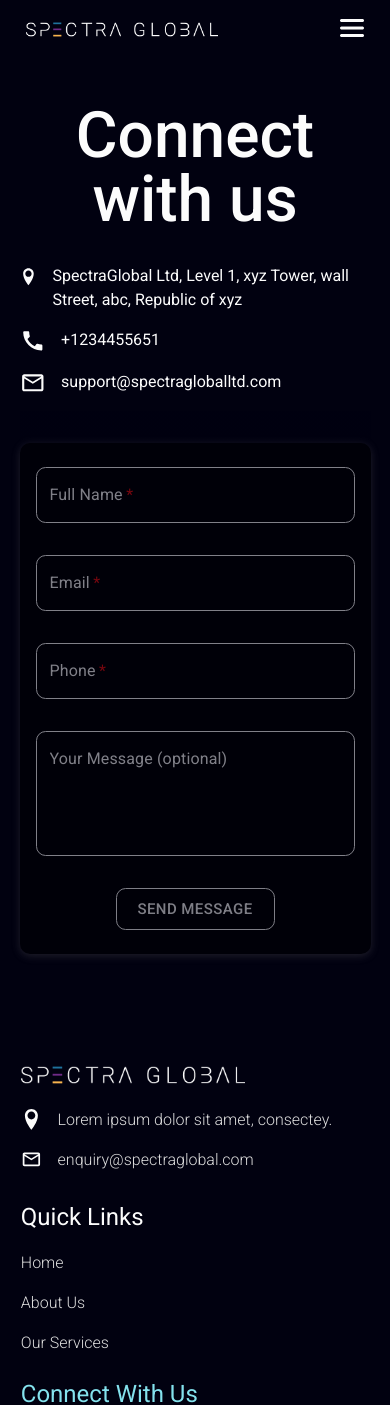
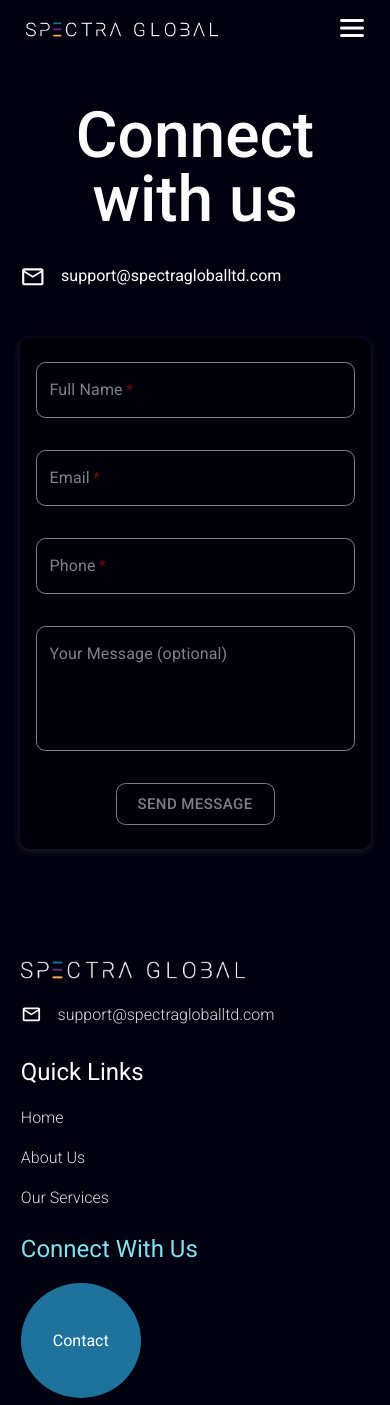
Before and after one commit to rajaniyadav9969/spectra-global, a React (Create React App) app: page /contact-us in a window 390 px wide. Shown: the top 1405 px of the page. Built offline with nearby package versions, Linux system fonts and the light colour scheme.

Commit message:
remove extra code

```diff
--- a/src/Components/Pages/ContactUs/ContactUs.jsx
+++ b/src/Components/Pages/ContactUs/ContactUs.jsx
@@ -58,22 +58,22 @@ const ContactUs = () => {
             data-aos-duration="2000"
             data-aos-delay="50"
           >
-            <div className={contactStyle.iconAndHeader}>
+            {/* <div className={contactStyle.iconAndHeader}>
               <ImLocation className={contactStyle.icon} />
               <div className={contactStyle.HeaderAndDescripton}>
                 <p className={contactStyle.ContentText} >SpectraGlobal Ltd, Level 1, xyz Tower, wall Street, abc,  Republic of xyz</p>
               </div>
-            </div>
-            <div className={contactStyle.iconAndHeader}>
+            </div> */}
+            {/* <div className={contactStyle.iconAndHeader}>
               <MdCall className={contactStyle.icon} />
               <div className={contactStyle.HeaderAndDescripton}>
                 <p className={contactStyle.ContentText} >+1234455651</p>
               </div>
-            </div>
+            </div> */}
             <div className={contactStyle.iconAndHeader}>
               <MdOutlineMail className={contactStyle.icon} />
               <div className={contactStyle.HeaderAndDescripton}>
-                <p className={contactStyle.ContentText} >support@spectragloballtd.com</p>
+                <p className={contactStyle.ContentText}>support@spectragloballtd.com</p>
               </div>
             </div>
           </div>
--- a/src/Components/Pages/Footer/Footer.jsx
+++ b/src/Components/Pages/Footer/Footer.jsx
@@ -23,12 +23,12 @@ const Footer = () => {
                             />
                         </Link>
                     </div>
-                    <div className={footerStyle.footerInfo}>
+                    {/* <div className={footerStyle.footerInfo}>
                         <span className={footerStyle.icon}>
                             <ImLocation />
                         </span>
                         <p className={footerStyle.textContent}> Lorem ipsum dolor sit amet, consectey. </p>
-                    </div>
+                    </div> */}
                     {/* <div className={footerStyle.footerInfo}>
                         <span className={footerStyle.icon}>
                             <MdCall />
@@ -45,7 +45,7 @@ const Footer = () => {
                         <span className={footerStyle.icon}>
                             <MdOutlineMail />
                         </span>
-                        <p className={footerStyle.textContent}>enquiry@spectraglobal.com</p>
+                        <p className={footerStyle.textContent}>support@spectragloballtd.com</p>
                     </div>
 
                 </div>
--- a/src/Components/Pages/Home/Home.module.scss
+++ b/src/Components/Pages/Home/Home.module.scss
@@ -40,7 +40,7 @@
             color: #fafafa;
             @media screen and (max-width: 768px) {
                 height: 49vh;
-                width: 92vw;
+                width: 84vw;
             }
             // @media screen and (max-width: 1280px){
             //     width: 49vw;
```
